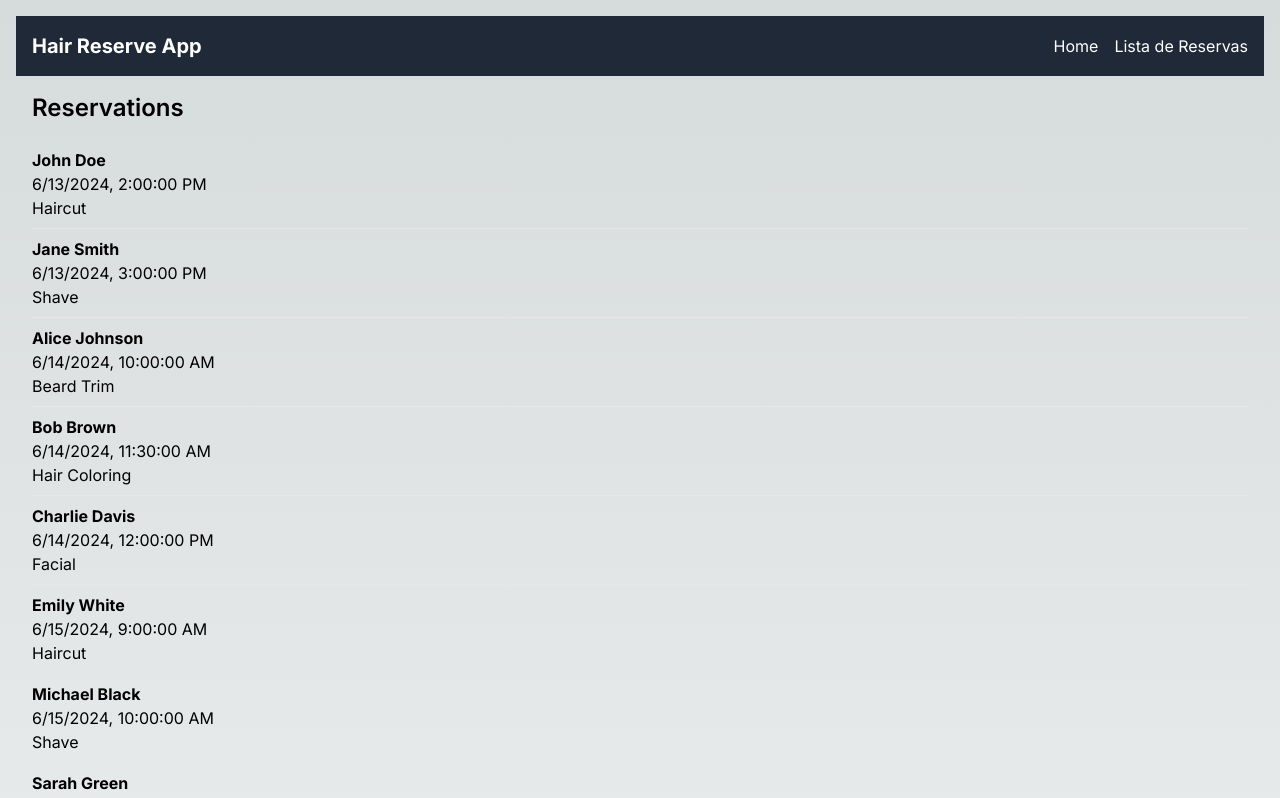
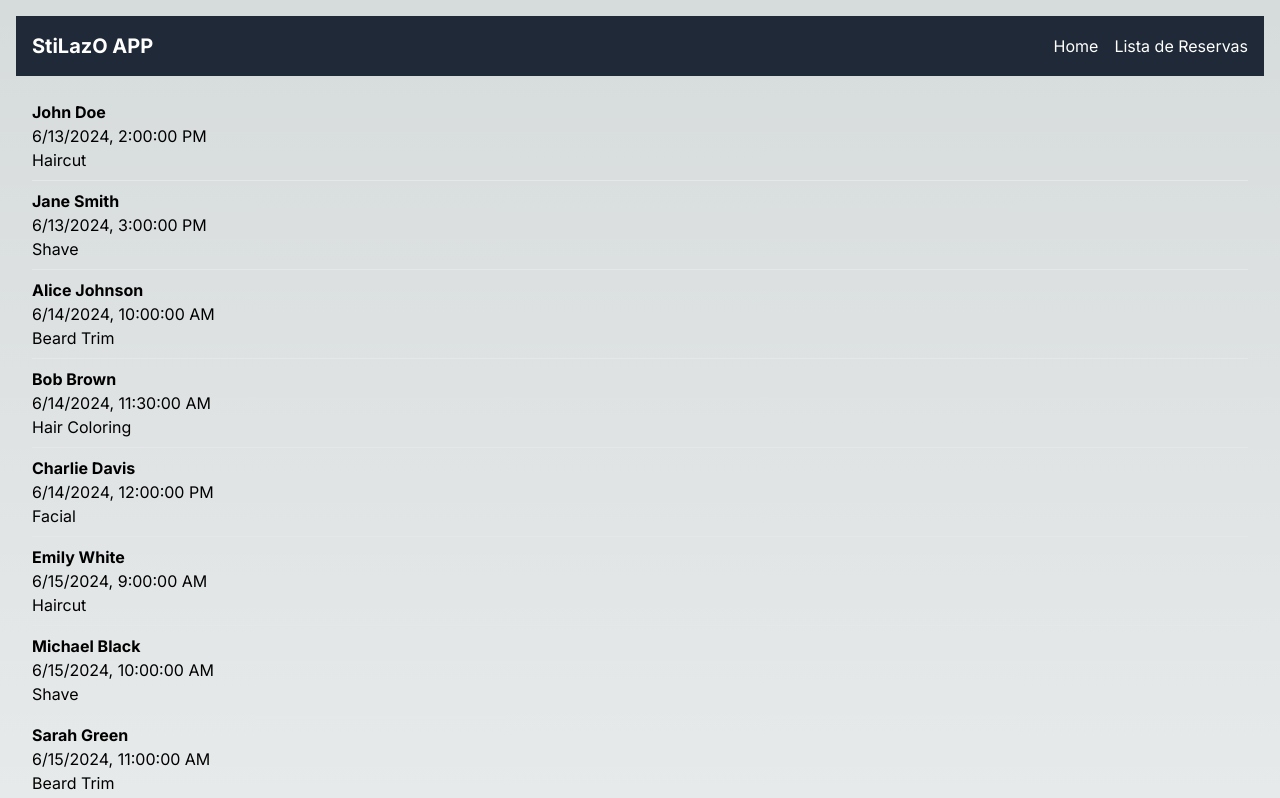
Before and after one commit to Asilvam/hair-reserve-app-front, a Next.js app: page /reservation in a window 1280 px wide. Shown: the top 798 px of the page. Built offline with nearby package versions, Linux system fonts and the light colour scheme.

Commit message:
mejoras varias textos

```diff
--- a/src/app/components/NavBar.tsx
+++ b/src/app/components/NavBar.tsx
@@ -5,7 +5,7 @@ const Navbar: React.FC = () => {
         <nav className="bg-gray-800 p-4">
             <div className="max-w-7xl mx-auto flex justify-between items-center">
                 <div className="text-white font-bold text-xl">
-                    <Link href="/">Hair Reserve App</Link>
+                    <Link href="/">StiLazO APP</Link>
                 </div>
                 <ul className="flex space-x-4">
                     <li>
--- a/src/app/components/Reservations.tsx
+++ b/src/app/components/Reservations.tsx
@@ -16,7 +16,6 @@ const Reservations: React.FC = () => {
 
     return (
         <div className="p-4">
-            <h2 className="text-2xl font-semibold mb-4">Reservations</h2>
             <ul>
                 {reservations.map((reservation) => (
                     <li key={reservation.id} className="border-b py-2">
```
